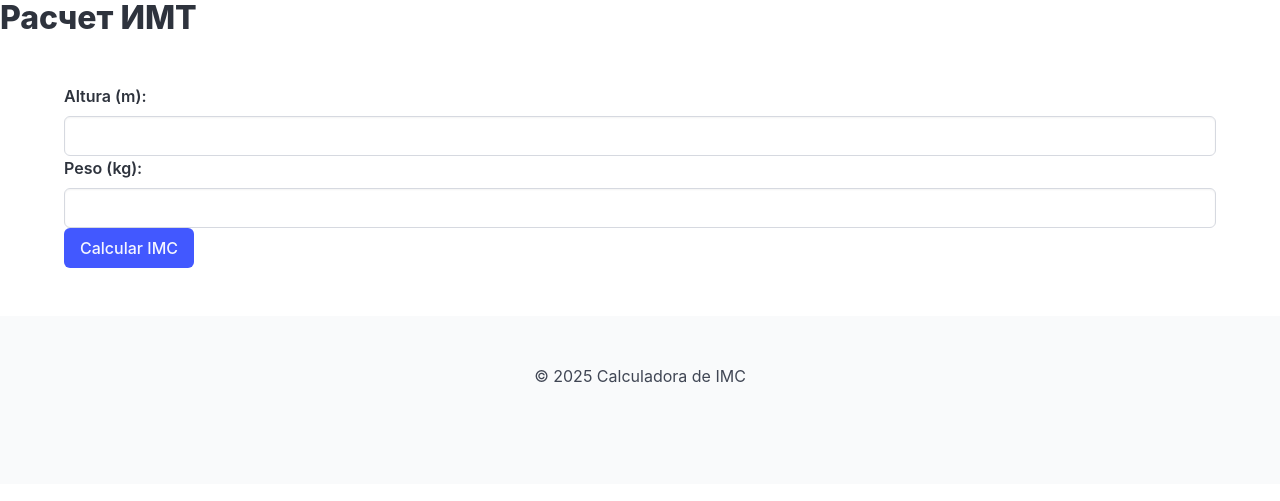
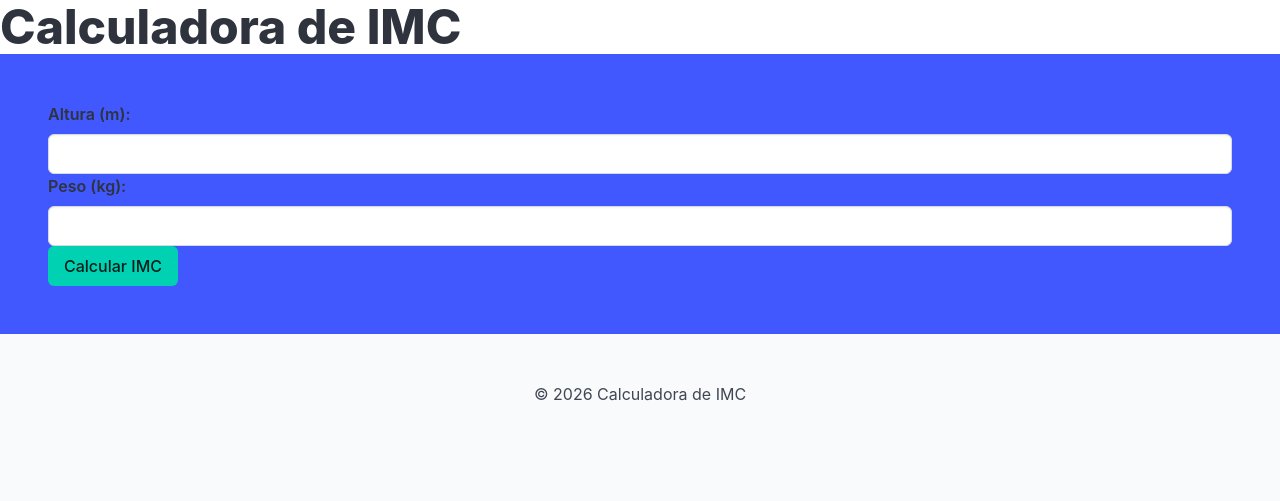
Before and after one commit to svfrnc/Desenvolvimento-Web, a Django app: template projsala/imc/templates/imc/index.html in a window 1280 px wide. Shown: the top 501 px of the page. Run offline with Django 5.2, Linux system fonts and the light colour scheme; the template is opened without the code that fills it, so the values that code supplies are empty.

Commit message:
aula 22-09

```diff
--- a/projsala/imc/templates/imc/index.html
+++ b/projsala/imc/templates/imc/index.html
@@ -8,12 +8,13 @@
 </head>
 <body>
     <header>
-        <h1 class="title">Расчет ИМТ</h1>
+        <h1 class="title is-1">Calculadora de IMC</h1>
     </header>
     <main>
-        <section class="section">
-            <div class="container">
-                <form id="imc-form"  action="calcular/">
+        <section class="hero is-link">
+            <div class="hero-body">
+                <form id="imc-form"  action="{% url 'imc:calcular_imc' %}" method="POST">
+                    {% csrf_token %}
                     <label class="label">Altura (m):</label>
                     <div class="control">
                         <input type="number" id="altura" name="altura" step="0.01" class="input" required>
@@ -22,14 +23,14 @@
                     <div class="control">
                         <input type="number" id="peso" name="peso" step="0.1" class="input" required>
                     </div>
-                    <button type="submit" class="button is-link">Calcular IMC</button>
+                    <button type="submit" class="button is-primary">Calcular IMC</button>
                 </form>
             </div>
         </section>
     </main>
     <footer class="footer">
         <div class="content has-text-centered">
-            <p>&copy; 2025 Calculadora de IMC</p>
+            <p>&copy; 2026 Calculadora de IMC</p>
         </div>
     </footer>
 </body>
--- a/projsala/imc/templates/imc/resultado.html
+++ b/projsala/imc/templates/imc/resultado.html
@@ -5,11 +5,12 @@
     <meta name="viewport" content="width=device-width, initial-scale=1.0">
     <title>Resultado IMC</title>
     <link rel="stylesheet" href="https://cdn.jsdelivr.net/npm/bulma@1.0.4/css/bulma.min.css">
+    {% load static %}
 </head>
 <body>
     <section class="section">
         <div class="container">
-            <h1 class="title has-text-centered">Результат расчета ИМТ</h1>
+            <h1 class="title has-text-centered">Resultado do Cálculo do IMC</h1>
             <div class="box">
                 <p><strong>Peso:</strong> {{ peso }} kg</p>
                 <p><strong>Altura:</strong> {{ altura }} m</p>
@@ -17,9 +18,10 @@
                 <p><strong>Classificação:</strong> {{ classificacao }}</p>
             </div>
             <div class="has-text-centered">
-                <a href="/imc" class="button is-primary">пересчитать</a>
+                <a href="{% url 'imc:index' %}" class="button is-primary">Calcular Novamente</a>
             </div>
         </div>
     </section>
 </body>
+    <script src="{% static 'imc/js/script.js' %}"></script>
 </html>
--- /dev/null
+++ b/projsala/static/imc/js/script.js
@@ -0,0 +1,2 @@
+const div=document.getElementById("situacao_imc");
+console.log(div);
```
Also changed, not shown: javascript/ex01.html (+10 -8 lines).
